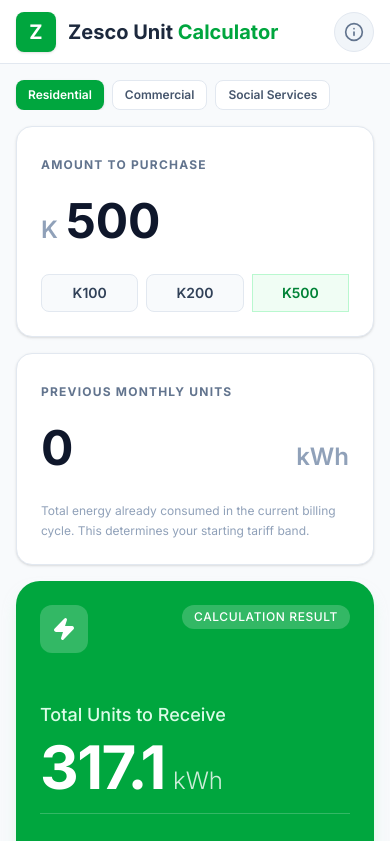
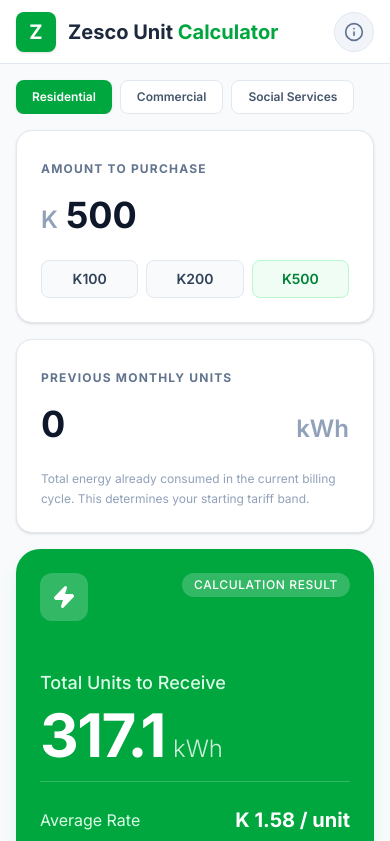
Before and after one commit to drscript/zesco-units-calculator, a Next.js app: page / in a window 390 px wide. Shown: the top 841 px of the page. Built offline with nearby package versions, Linux system fonts and the light colour scheme.

Commit message:
Refactor code structure for improved readability and maintainability

```diff
--- a/app/page.tsx
+++ b/app/page.tsx
@@ -130,7 +130,7 @@
   const currentScale = TARIFF_SCHEDULES[tariffType].visualScale;
 
   return (
-    <div className="min-h-screen bg-[#F8FAFC] flex flex-col font-sans overflow-y-auto sm:overflow-hidden">
+    <div className="min-h-dvh bg-[#F8FAFC] flex flex-col font-sans overflow-y-auto lg:overflow-hidden">
       {/* Top Navigation Bar */}
       <nav className="h-16 bg-white border-b border-slate-200 flex items-center justify-between px-4 sm:px-8 shrink-0">
         <div className="flex items-center gap-3">
@@ -157,7 +157,7 @@
           <button
             key={key}
             onClick={() => setTariffType(key)}
-            className={`px-3 py-1.5 rounded-lg text-xs font-semibold transition-colors whitespace-nowrap ${tariffType === key ? 'bg-green-600 text-white shadow-sm' : 'bg-white text-slate-600 border border-slate-200 hover:bg-slate-50'}`}
+            className={`px-4 py-2 rounded-lg text-xs font-semibold transition-colors whitespace-nowrap ${tariffType === key ? 'bg-green-600 text-white shadow-sm' : 'bg-white text-slate-600 border border-slate-200 hover:bg-slate-50'}`}
           >
             {TARIFF_SCHEDULES[key].name}
           </button>
@@ -165,19 +165,20 @@
       </div>
 
       {/* Main Content Grid */}
-      <main className="p-4 sm:p-6 pt-2 sm:pt-4 grid grid-cols-1 md:grid-cols-12 md:grid-rows-6 gap-4 flex-grow max-w-[1200px] w-full mx-auto">
+      <main className="p-4 sm:p-6 pt-2 sm:pt-4 grid grid-cols-1 lg:grid-cols-12 lg:grid-rows-6 gap-4 flex-grow max-w-[1200px] w-full mx-auto">
 
         {/* Input Section: Amount */}
-        <div className="md:col-span-4 md:row-span-2 bg-white rounded-2xl border border-slate-200 p-6 flex flex-col justify-between shadow-sm mt-2">
+        <div className="lg:col-span-4 lg:row-span-2 bg-white rounded-2xl border border-slate-200 p-6 flex flex-col justify-between shadow-sm mt-2">
           <div>
             <label className="text-xs font-bold text-slate-500 uppercase tracking-widest">Amount to Purchase</label>
             <div className="mt-4 flex items-baseline">
               <span className="text-2xl font-semibold text-slate-400 mr-2">K</span>
               <input
                 type="number"
+                inputMode="decimal"
                 value={amount}
                 onChange={(e) => setAmount(e.target.value)}
-                className="text-5xl font-bold text-slate-900 w-full outline-none bg-transparent placeholder-slate-200"
+                className="text-4xl sm:text-5xl font-bold text-slate-900 w-full outline-none bg-transparent placeholder-slate-200"
                 placeholder="0.00"
                 min="0"
                 step="0.01"
@@ -187,20 +188,21 @@
           <div className="flex gap-2 mt-6">
             <button onClick={() => setAmount('100')} className="flex-1 py-2 bg-slate-50 rounded-lg border border-slate-200 text-sm font-semibold hover:bg-slate-100 transition-colors text-slate-700">K100</button>
             <button onClick={() => setAmount('200')} className="flex-1 py-2 bg-slate-50 rounded-lg border border-slate-200 text-sm font-semibold hover:bg-slate-100 transition-colors text-slate-700">K200</button>
-            <button onClick={() => setAmount('500')} className="flex-1 py-2 bg-green-50 border border-green-200 text-green-700 text-sm font-semibold hover:bg-green-100 transition-colors">K500</button>
+            <button onClick={() => setAmount('500')} className="flex-1 py-2 bg-green-50 rounded-lg border border-green-200 text-green-700 text-sm font-semibold hover:bg-green-100 transition-colors">K500</button>
           </div>
         </div>
 
         {/* Input Section: History */}
-        <div className="md:col-span-4 md:row-span-2 bg-white rounded-2xl border border-slate-200 p-6 flex flex-col justify-between shadow-sm md:mt-2">
+        <div className="lg:col-span-4 lg:row-span-2 bg-white rounded-2xl border border-slate-200 p-6 flex flex-col justify-between shadow-sm lg:mt-2">
           <div>
             <label className="text-xs font-bold text-slate-500 uppercase tracking-widest">Previous Monthly Units</label>
             <div className="mt-4 flex items-baseline">
               <input
                 type="number"
+                inputMode="decimal"
                 value={previousUnits}
                 onChange={(e) => setPreviousUnits(e.target.value)}
-                className="text-5xl font-bold text-slate-900 w-full outline-none bg-transparent placeholder-slate-200"
+                className="text-4xl sm:text-5xl font-bold text-slate-900 w-full outline-none bg-transparent placeholder-slate-200"
                 placeholder="0"
                 min="0"
                 step="0.1"
@@ -212,7 +214,7 @@
         </div>
 
         {/* Primary Result Card */}
-        <div className="md:col-span-4 md:row-span-6 bg-green-600 rounded-3xl p-6 sm:p-8 flex flex-col text-white shadow-lg shadow-green-200/50 md:mt-2">
+        <div className="lg:col-span-4 lg:row-span-6 bg-green-600 rounded-3xl p-6 sm:p-8 flex flex-col text-white shadow-lg shadow-green-200/50 lg:mt-2">
           <div className="flex justify-between items-start mb-8">
             <div className="bg-white/20 p-3 rounded-xl">
               <Zap className="w-6 h-6" fill="currentColor" />
@@ -255,7 +257,7 @@
         </div>
 
         {/* Tariff Band Visualizer */}
-        <div className="md:col-span-8 md:row-span-2 bg-white rounded-2xl border border-slate-200 p-6 shadow-sm flex flex-col justify-between">
+        <div className="lg:col-span-8 lg:row-span-2 bg-white rounded-2xl border border-slate-200 p-6 shadow-sm flex flex-col justify-between">
           <div className="flex justify-between items-end mb-4">
             <h3 className="font-bold text-slate-800">Tariff Consumption Bands</h3>
             <div className="hidden sm:flex gap-3 text-xs">
@@ -319,7 +321,7 @@
         </div>
 
         {/* Breakdown of Costs */}
-        <div className="md:col-span-5 md:row-span-2 bg-white rounded-2xl border border-slate-200 p-6 shadow-sm flex flex-col justify-between">
+        <div className="lg:col-span-5 lg:row-span-2 bg-white rounded-2xl border border-slate-200 p-6 shadow-sm flex flex-col justify-between">
           <h3 className="font-bold text-slate-800 mb-4 flex items-center gap-2">
             <ReceiptText className="w-4 h-4 text-slate-400" />
             Cost Breakdown
@@ -371,7 +373,7 @@
         </div>
 
         {/* Support Info */}
-        <div className="md:col-span-3 md:row-span-2 bg-slate-800 rounded-2xl p-6 text-white shadow-sm flex flex-col justify-between">
+        <div className="lg:col-span-3 lg:row-span-2 bg-slate-800 rounded-2xl p-6 text-white shadow-sm flex flex-col justify-between">
           <div>
             <h4 className="text-xs font-bold uppercase tracking-widest text-slate-400">Pro Tip</h4>
             <p className="mt-3 text-sm text-slate-300 leading-relaxed">
```
Also changed, not shown: 1 other file (tests, documents, lock files or other folders).
